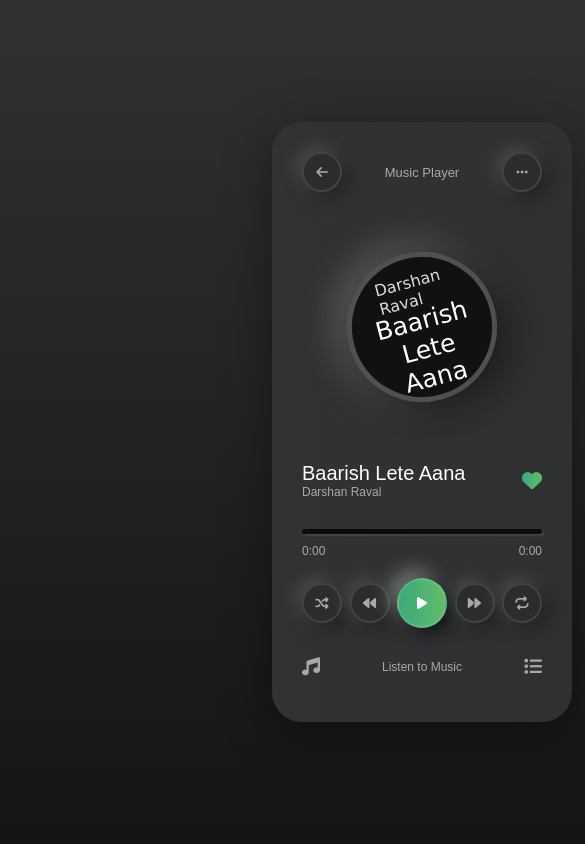
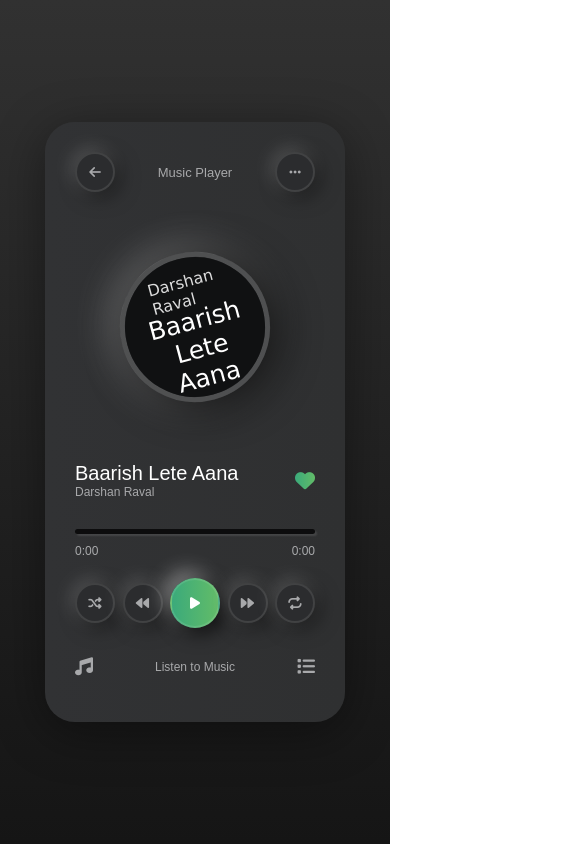
Before and after one commit to Aryan-Garg-dev/Test, a plain HTML site: page index.html in a window 390 px wide. Shown: the top 844 px of the page, 585 px wide, since content can reach past the window. Drawn offline with Linux system fonts and the light colour scheme; a web font is replaced by a local one.

Commit message:
Update styles.css

```diff
--- a/styles.css
+++ b/styles.css
@@ -218,10 +218,6 @@
 }
 
 @media (max-width: 640px) {
-    .container {
-        width: 100vh;
-        height: 100vh;
-    }
     .player {
         width: 30rem;
         height: 60rem;
```
